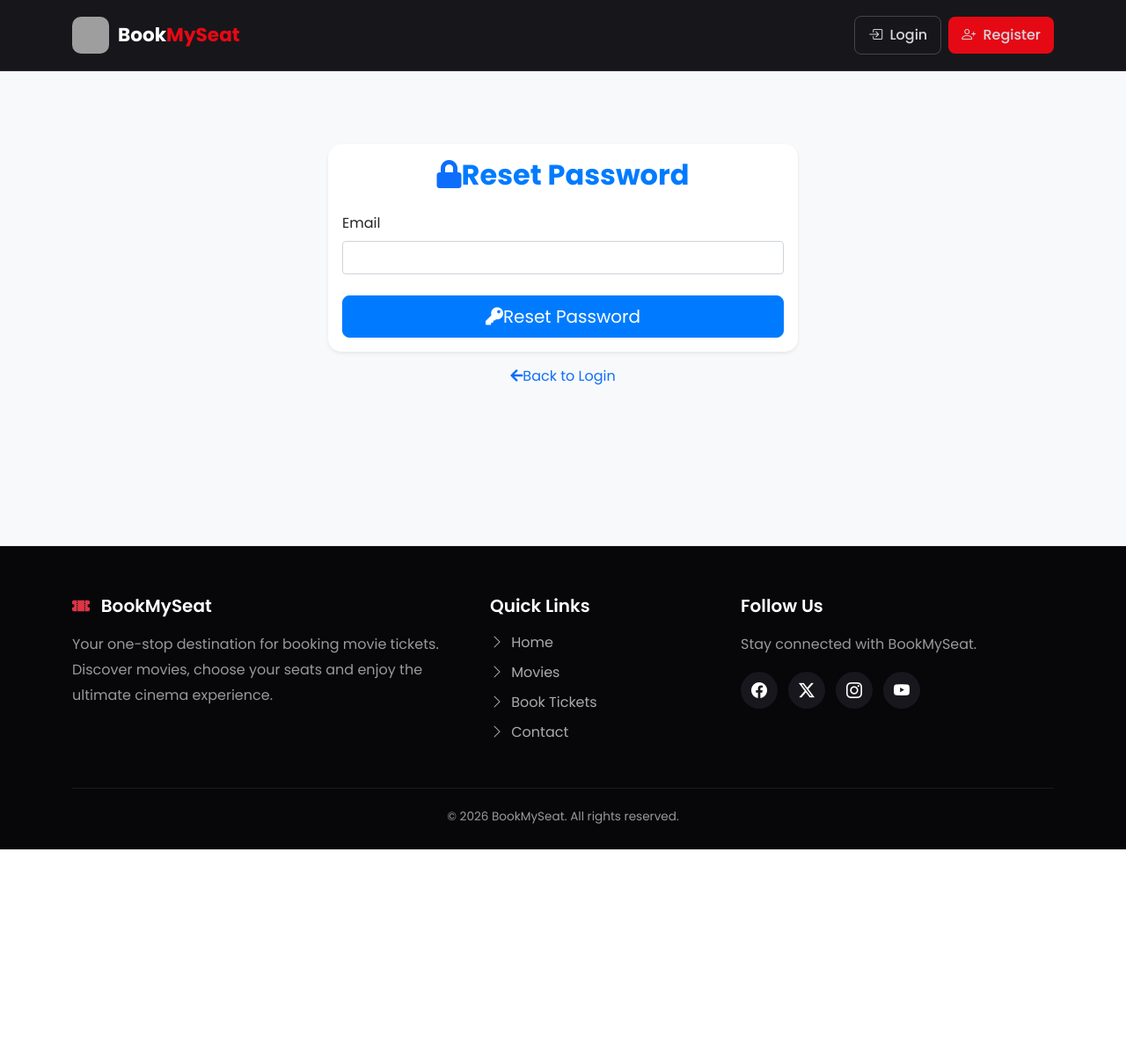
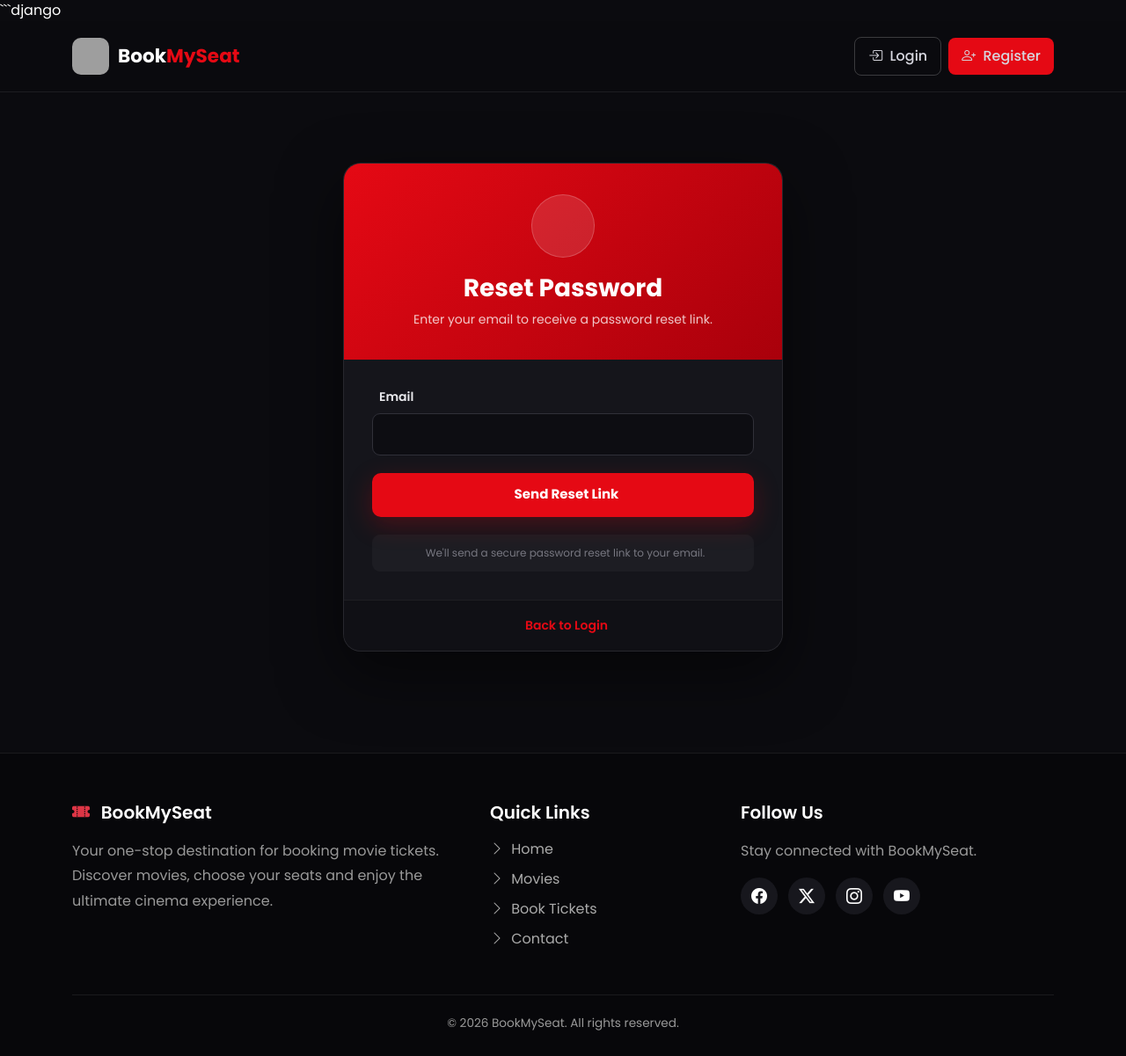
Before and after one commit to ridhamguptaprogramming-ops/rest, a Django app: page /users/password-reset/ in a window 1280 px wide. Shown: the whole page at 88% size. Before the commit the page ends 966 px from the top, so only its background shows below. Run offline with Django 5.2, Linux system fonts and the light colour scheme; some libraries are stand-ins or nearby versions; grey boxes are pictures that could not be loaded.

Commit message:
Update reset_password.html

````diff
--- a/templates/users/reset_password.html
+++ b/templates/users/reset_password.html
@@ -1,97 +1,373 @@
+```django
 {% extends "users/basic.html" %}
 
+{% block title %}Reset Password | BookMySeat{% endblock %}
 
 {% block content %}
-<div class="container py-5">
-    <div class="row justify-content-center">
-        <div class="col-md-6">
-            <div class="card shadow-sm">
-                <div class="card-body">
-                    <h2 class="card-title text-center mb-4">
-                        <i class="fas fa-lock text-primary mr-2"></i>Reset Password
-                    </h2>
-                    <form method="POST" novalidate>
-                        {% csrf_token %}
-                        {% for field in form %}
-                            <div class="form-group">
-                                <label for="{{ field.id_for_label }}" class="form-label">
-                                    {{ field.label }}
-                                </label>
-                                {{ field }}
-                                {% if field.help_text %}
-                                    <small class="form-text text-muted">{{ field.help_text }}</small>
-                                {% endif %}
-                                {% for error in field.errors %}
-                                    <div class="invalid-feedback d-block">{{ error }}</div>
-                                {% endfor %}
-                            </div>
-                        {% endfor %}
-                        <div class="d-grid gap-2 mt-4">
-                            <button class="btn btn-primary btn-lg" type="submit">
-                                <i class="fas fa-key mr-2"></i>Reset Password
-                            </button>
-                        </div>
-                    </form>
-                </div>
-            </div>
-            <div class="text-center mt-3">
-                <a href="{% url 'login' %}" class="text-decoration-none">
-                    <i class="fas fa-arrow-left mr-2"></i>Back to Login
-                </a>
-            </div>
-        </div>
-    </div>
-</div>
-
-<!-- Bootstrap JS and dependencies -->
-<script src="https://code.jquery.com/jquery-3.5.1.slim.min.js"></script>
-<script src="https://cdn.jsdelivr.net/npm/@popperjs/core@2.5.3/dist/umd/popper.min.js"></script>
-<script src="https://maxcdn.bootstrapcdn.com/bootstrap/4.5.2/js/bootstrap.min.js"></script>
-
-<!-- Font Awesome -->
-<link rel="stylesheet" href="https://cdnjs.cloudflare.com/ajax/libs/font-awesome/5.15.3/css/all.min.css">
 
 <style>
-    body {
-        background-color: #f8f9fa;
+    .reset-password-page {
+        min-height: 78vh;
+        display: flex;
+        align-items: center;
+        justify-content: center;
+        padding: 45px 15px 65px;
+        background: #0b0b0f;
     }
-    .card {
-        border-radius: 15px;
-        border: none;
+
+    .reset-password-card {
+        width: 100%;
+        max-width: 500px;
+        background: #15151b;
+        border: 1px solid rgba(255, 255, 255, 0.08);
+        border-radius: 20px;
+        overflow: hidden;
+        box-shadow: 0 25px 70px rgba(0, 0, 0, 0.5);
+        animation: fadeUp 0.6s ease;
     }
-    .card-title {
-        color: #007bff;
-        font-weight: bold;
+
+    /* Header */
+
+    .reset-header {
+        padding: 35px 25px;
+        text-align: center;
+        background: linear-gradient(
+            135deg,
+            #e50914,
+            #a9000b
+        );
     }
-    .btn-primary {
-        background-color: #007bff;
-        border-color: #007bff;
+
+    .reset-icon {
+        width: 72px;
+        height: 72px;
+        margin: 0 auto 18px;
+        border-radius: 50%;
+        display: flex;
+        align-items: center;
+        justify-content: center;
+        background: rgba(255, 255, 255, 0.12);
+        border: 1px solid rgba(255, 255, 255, 0.2);
+        color: #ffffff;
+        font-size: 30px;
     }
-    .btn-primary:hover {
-        background-color: #0056b3;
-        border-color: #0056b3;
+
+    .reset-header h2 {
+        color: #ffffff;
+        font-size: 28px;
+        font-weight: 700;
+        margin: 0 0 8px;
     }
-    /* Add Bootstrap classes to form fields */
-    form input, form select, form textarea {
+
+    .reset-header p {
+        color: rgba(255, 255, 255, 0.78);
+        font-size: 14px;
+        margin: 0;
+    }
+
+    /* Body */
+
+    .reset-body {
+        padding: 32px;
+    }
+
+    .reset-form .form-group {
+        margin-bottom: 20px;
+    }
+
+    .reset-form label {
         display: block;
+        margin-bottom: 8px;
+        color: #e9e9ed;
+        font-size: 14px;
+        font-weight: 600;
+    }
+
+    .reset-form input,
+    .reset-form select,
+    .reset-form textarea {
         width: 100%;
-        padding: 0.375rem 0.75rem;
-        font-size: 1rem;
+        display: block;
+        min-height: 48px;
+        padding: 11px 14px;
+        color: #ffffff;
+        background: #0d0d12;
+        border: 1px solid #303039;
+        border-radius: 9px;
+        outline: none;
+        transition: all 0.25s ease;
+    }
+
+    .reset-form input:focus,
+    .reset-form select:focus,
+    .reset-form textarea:focus {
+        color: #ffffff;
+        background: #0d0d12;
+        border-color: #e50914;
+        box-shadow: 0 0 0 3px rgba(229, 9, 20, 0.12);
+    }
+
+    .reset-form input::placeholder {
+        color: #666670;
+    }
+
+    /* Help text */
+
+    .reset-help {
+        display: block;
+        margin-top: 7px;
+        color: #777780;
+        font-size: 12px;
+        line-height: 1.55;
+    }
+
+    .reset-help ul {
+        margin-top: 6px;
+        padding-left: 20px;
+    }
+
+    /* Errors */
+
+    .reset-error {
+        display: block;
+        margin-top: 7px;
+        color: #ff5963;
+        font-size: 13px;
         line-height: 1.5;
-        color: #495057;
-        background-color: #fff;
-        background-clip: padding-box;
-        border: 1px solid #ced4da;
-        border-radius: 0.25rem;
-        transition: border-color 0.15s ease-in-out, box-shadow 0.15s ease-in-out;
     }
-    form input:focus, form select:focus, form textarea:focus {
-        color: #495057;
-        background-color: #fff;
-        border-color: #80bdff;
-        outline: 0;
-        box-shadow: 0 0 0 0.2rem rgba(0, 123, 255, 0.25);
+
+    .reset-error i {
+        margin-right: 4px;
+    }
+
+    .non-field-errors {
+        margin-bottom: 20px;
+        padding: 12px 14px;
+        background: rgba(229, 9, 20, 0.08);
+        border: 1px solid rgba(229, 9, 20, 0.25);
+        border-radius: 9px;
+        color: #ff5963;
+        font-size: 13px;
+    }
+
+    /* Button */
+
+    .reset-button {
+        width: 100%;
+        min-height: 50px;
+        border: 0;
+        border-radius: 10px;
+        background: #e50914;
+        color: #ffffff;
+        font-size: 15px;
+        font-weight: 700;
+        cursor: pointer;
+        transition: all 0.3s ease;
+        box-shadow: 0 9px 28px rgba(229, 9, 20, 0.25);
+    }
+
+    .reset-button:hover {
+        background: #ff1a25;
+        transform: translateY(-2px);
+        box-shadow: 0 13px 34px rgba(229, 9, 20, 0.35);
+    }
+
+    .reset-button:active {
+        transform: translateY(0);
+    }
+
+    /* Security message */
+
+    .security-note {
+        margin-top: 20px;
+        padding: 12px 14px;
+        border-radius: 9px;
+        background: rgba(255, 255, 255, 0.035);
+        color: #777780;
+        text-align: center;
+        font-size: 12px;
+        line-height: 1.5;
+    }
+
+    .security-note i {
+        color: #28a745;
+        margin-right: 5px;
+    }
+
+    /* Login link */
+
+    .back-login {
+        text-align: center;
+        padding: 18px 20px;
+        background: #101015;
+        border-top: 1px solid rgba(255, 255, 255, 0.06);
+    }
+
+    .back-login a {
+        color: #e50914;
+        font-size: 14px;
+        font-weight: 600;
+        text-decoration: none;
+        transition: color 0.2s ease;
+    }
+
+    .back-login a:hover {
+        color: #ff3942;
+    }
+
+    /* Animation */
+
+    @keyframes fadeUp {
+        from {
+            opacity: 0;
+            transform: translateY(22px);
+        }
+
+        to {
+            opacity: 1;
+            transform: translateY(0);
+        }
+    }
+
+    /* Mobile */
+
+    @media (max-width: 576px) {
+
+        .reset-password-page {
+            padding: 25px 12px 45px;
+        }
+
+        .reset-header {
+            padding: 28px 20px;
+        }
+
+        .reset-header h2 {
+            font-size: 24px;
+        }
+
+        .reset-body {
+            padding: 25px 20px;
+        }
+
+        .reset-icon {
+            width: 64px;
+            height: 64px;
+            font-size: 27px;
+        }
     }
 </style>
 
+
+<div class="reset-password-page">
+
+    <div class="reset-password-card">
+
+        <!-- HEADER -->
+
+        <div class="reset-header">
+
+            <div class="reset-icon">
+                <i class="fas fa-lock"></i>
+            </div>
+
+            <h2>Reset Password</h2>
+
+            <p>
+                Enter your email to receive a password reset link.
+            </p>
+
+        </div>
+
+
+        <!-- FORM -->
+
+        <div class="reset-body">
+
+            <form method="POST"
+                  novalidate
+                  class="reset-form">
+
+                {% csrf_token %}
+
+                {% if form.non_field_errors %}
+                    <div class="non-field-errors">
+                        {% for error in form.non_field_errors %}
+                            <div>
+                                <i class="fas fa-exclamation-circle"></i>
+                                {{ error }}
+                            </div>
+                        {% endfor %}
+                    </div>
+                {% endif %}
+
+
+                {% for field in form %}
+
+                    <div class="form-group">
+
+                        <label for="{{ field.id_for_label }}">
+                            <i class="fas fa-envelope me-2"></i>
+                            {{ field.label }}
+                        </label>
+
+                        {{ field }}
+
+
+                        {% if field.help_text %}
+                            <div class="reset-help">
+                                {{ field.help_text|safe }}
+                            </div>
+                        {% endif %}
+
+
+                        {% for error in field.errors %}
+
+                            <div class="reset-error">
+                                <i class="fas fa-exclamation-circle"></i>
+                                {{ error }}
+                            </div>
+
+                        {% endfor %}
+
+                    </div>
+
+                {% endfor %}
+
+
+                <button
+                    class="reset-button"
+                    type="submit">
+
+                    <i class="fas fa-paper-plane me-2"></i>
+                    Send Reset Link
+
+                </button>
+
+
+                <div class="security-note">
+                    <i class="fas fa-shield-alt"></i>
+                    We'll send a secure password reset link to your email.
+                </div>
+
+            </form>
+
+        </div>
+
+
+        <!-- LOGIN -->
+
+        <div class="back-login">
+
+            <a href="{% url 'login' %}">
+                <i class="fas fa-arrow-left me-2"></i>
+                Back to Login
+            </a>
+
+        </div>
+
+    </div>
+
+</div>
+
 {% endblock %}
+```
````
